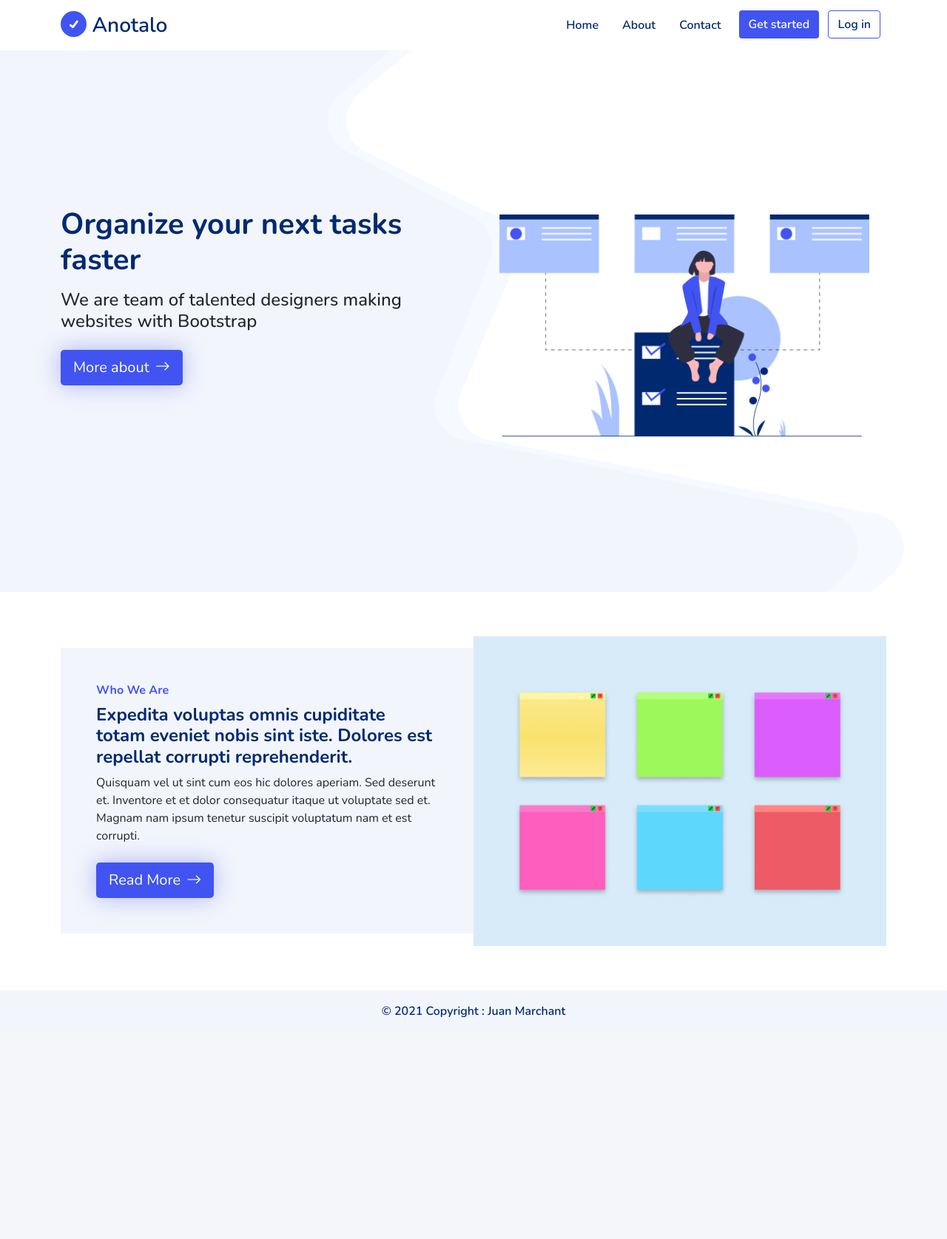
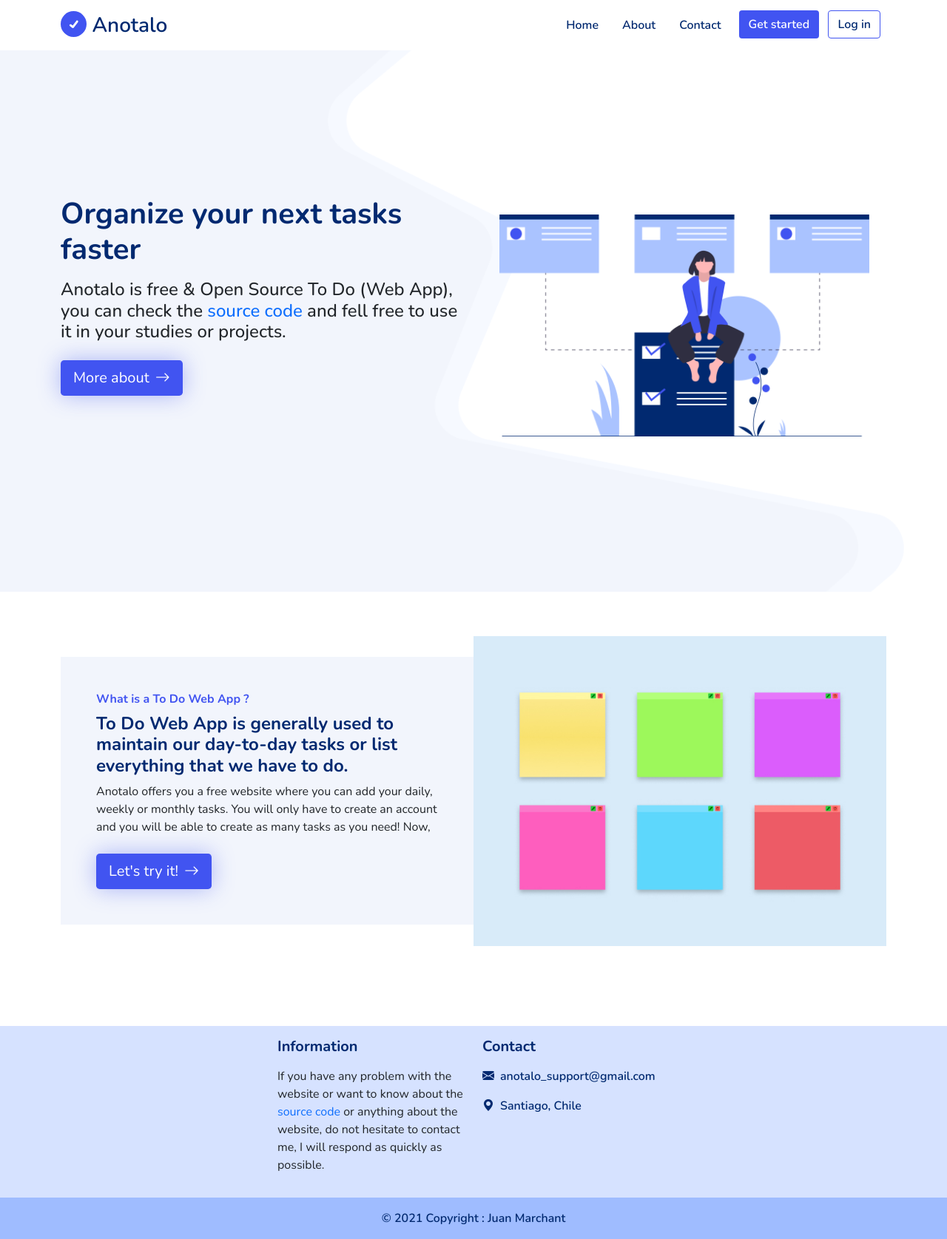
Before and after one commit to juanmarchant/anotalo_project, a Django app: page / in a window 1280 px wide. Shown: the whole page at 74% size. Before the commit the page ends 1375 px from the top, so only its background shows below. Run offline with Django 3.2, Linux system fonts and the light colour scheme; some libraries are stand-ins or nearby versions.

Commit message:
Done Content

```diff
--- a/anotalo_project/core/templates/core/about.html
+++ b/anotalo_project/core/templates/core/about.html
@@ -4,14 +4,12 @@
         <div class="row gx-0">
             <div class="col-lg-6 d-flex flex-column justify-content-center ">
                 <div class="bg-lightgray p-5">
-                    <h3 class="fs-6 fw-700 texty-lightblue">Who We Are</h3>
-                    <h2 class="fs-4 fw-700 texty-blue">Expedita voluptas omnis cupiditate totam eveniet nobis sint iste. Dolores est repellat corrupti reprehenderit.</h2>
-                    <p class="mb-4">
-                    Quisquam vel ut sint cum eos hic dolores aperiam. Sed deserunt et. Inventore et et dolor consequatur itaque ut voluptate sed et. Magnam nam ipsum tenetur suscipit voluptatum nam et est corrupti.
-                    </p>
+                    <h3 class="fs-6 fw-700 texty-lightblue">What is a To Do Web App ?</h3>
+                    <h2 class="fs-4 fw-700 texty-blue">To Do Web App is generally used to maintain our day-to-day tasks or list everything that we have to do.</h2>
+                    <p class="mb-4">Anotalo offers you a free website where you can add your daily, weekly or monthly tasks. You will only have to create an account and you will be able to create as many tasks as you need! Now,</p>
                     <div class="text-center text-lg-start">
-                        <a href="#home" class="btn btn-lg btn-blue d-inline-flex align-items-center justify-content-center align-self-center shadow-me">
-                            <span>Read More</span><i class="bi bi-arrow-right ms-2"></i>
+                        <a href="{% url 'register:signup' %}" class="btn btn-lg btn-blue d-inline-flex align-items-center justify-content-center align-self-center shadow-me">
+                            <span>Let's try it!</span><i class="bi bi-arrow-right ms-2"></i>
                         </a>
                     </div>
                 </div>
--- a/anotalo_project/core/templates/core/footer.html
+++ b/anotalo_project/core/templates/core/footer.html
@@ -1,6 +1,26 @@
-<footer class="text-center fw-600">
+<footer id="contact" class="mt-5" style="background-color: rgb(214, 226, 255)">
+
+  <div class="container">
+    <div class="row justify-content-center p-3">
+      <div class="col-lg-3">
+        <h5 class="fw-700 texty-blue mb-3">Information</h5>
+        <p>If you have any problem with the website or want to know about the <a href="https://github.com/juanmarchant/anotalo_project" target="_blank" class="text-decoration-none">source code </a>or anything about the website, do not hesitate to contact me, I will respond as quickly as possible.</p>
+      </div>
+      <div class="col-lg-3  ">
+        <h5 class="fw-700 texty-blue mb-3">Contact</h5>
+        <ul class="list-unstyled">
+          <li class="texty-blue fw-600 mb-3">
+            <span><i class="bi bi-envelope-fill"></i></span><span class="ms-2 align-top">anotalo_support@gmail.com</span>
+          </li>
+          <li class="texty-blue fw-600  mb-3">
+            <span><i class="bi bi-geo-alt-fill"></i></span><span class="ms-2 align-top">Santiago, Chile</span>
+          </li>
+        </ul>
+      </div>
+    </div>
+  </div>
   <!-- Copyright -->
-  <div class="text-center texty-blue p-3" style="background-color: rgba(242, 245, 252, 1)">
+  <div class="text-center fw-600 texty-blue p-3" style="background-color: rgb(159, 188, 255)">
     © 2021 Copyright :
     <a class="texty-blue text-decoration-none" href="https://juanmarchant.pythonanywhere.com/">Juan Marchant</a>
   </div>
--- a/anotalo_project/core/templates/core/home.html
+++ b/anotalo_project/core/templates/core/home.html
@@ -10,7 +10,8 @@
         <div class="row">
             <div class="col-lg-6 d-flex flex-column justify-content-center ">
                 <h1 class="mb-3 text-center text-lg-start fw-700 texty-blue">Organize your next tasks faster</h1>
-                <h2 class="mb-4 fs-4 text-center text-lg-start">We are team of talented designers making websites with Bootstrap</h2>
+                <h2 class="mb-4 fs-4 text-center text-lg-start">Anotalo is free & Open Source To Do (Web App), you can check the <a href="https://github.com/juanmarchant/anotalo_project"  target="_blank" class="text-decoration-none"> source code </a>and fell free to use it in your studies or projects.</h2>
+
                 <div class="text-center text-lg-start">
                     <a href="#about" class="btn btn-lg btn-blue d-inline-flex align-items-center justify-content-center align-self-center shadow-me">
                         <span>More about</span><i class="bi bi-arrow-right ms-2"></i>
--- a/anotalo_project/core/templates/core/navbar.html
+++ b/anotalo_project/core/templates/core/navbar.html
@@ -2,7 +2,7 @@
 <header>
     <nav class="navbar navbar-expand-lg navbar-light fixed-top bg-white fw-600">
         <div class="container-fluid container-xl ">
-          <a class="navbar-brand fs-3 texty-blue" href="#">
+          <a class="navbar-brand fs-3 texty-blue" href="#home">
             <img src="{% static 'core/img/logo.svg' %}" class="d-inline-block align-text-top" width="35px" heigth="35px" alt="">
             Anotalo
           </a>
@@ -13,13 +13,13 @@
           <div class="collapse navbar-collapse flex-row-reverse texty-blue" id="navbarTogglerDemo02">
             <ul class="navbar-nav ">
               <li class="nav-item mx-2">
-                <a class="nav-link" href="/">Home</a>
+                <a class="nav-link" href="#home">Home</a>
               </li>
               <li class="nav-item mx-2">
                 <a class="nav-link" href="#about">About</a>
               </li>
               <li class="nav-item mx-2">
-                <a class="nav-link " disable href="#">Contact</a>
+                <a class="nav-link" disable href="#contact">Contact</a>
               </li>
               {% if request.user.is_authenticated %}
                 <li class="nav-item mx-2 ">
```
Also changed, not shown: anotalo_project/db.sqlite3.
